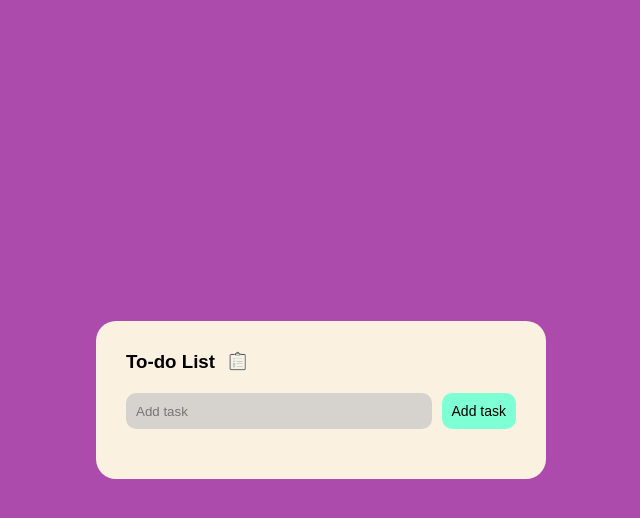
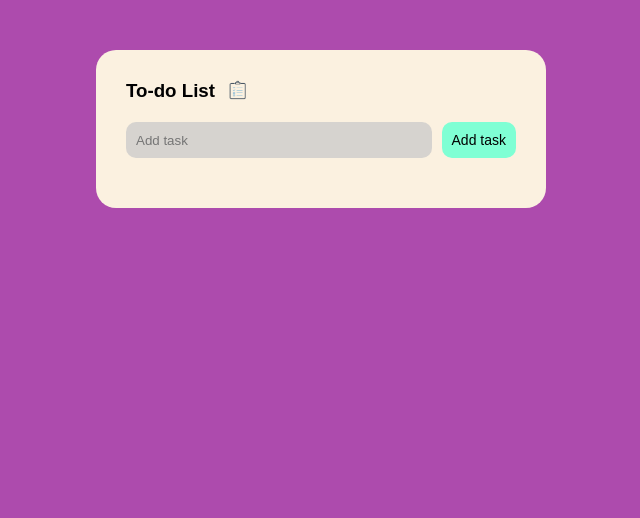
Before and after one commit to Charles-Mc-Vigo/Simple-To-Do-List, a plain HTML site: page index.html in a window 1280 px wide. Shown: the whole page, without its empty margins (319-959 px from the left). Drawn offline with Linux system fonts and the light colour scheme; files whose address does not match are found by name.

Commit message:
lil adjusment to css file

```diff
--- a/style.css
+++ b/style.css
@@ -9,7 +9,7 @@ body{
     display: flex;
     align-items: center;
     justify-content: center;
-    height: 100vh;
+    margin-top: 50px;
 }
 
 .container{
```
